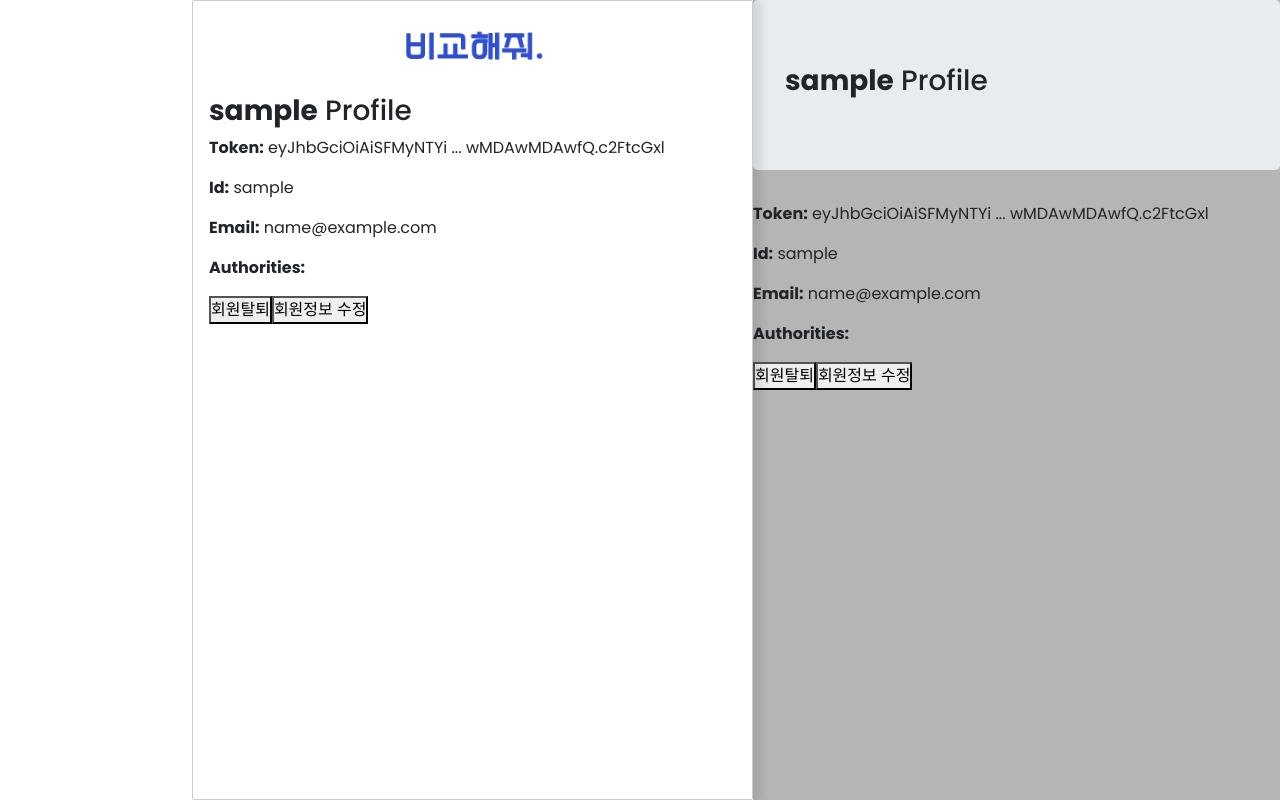
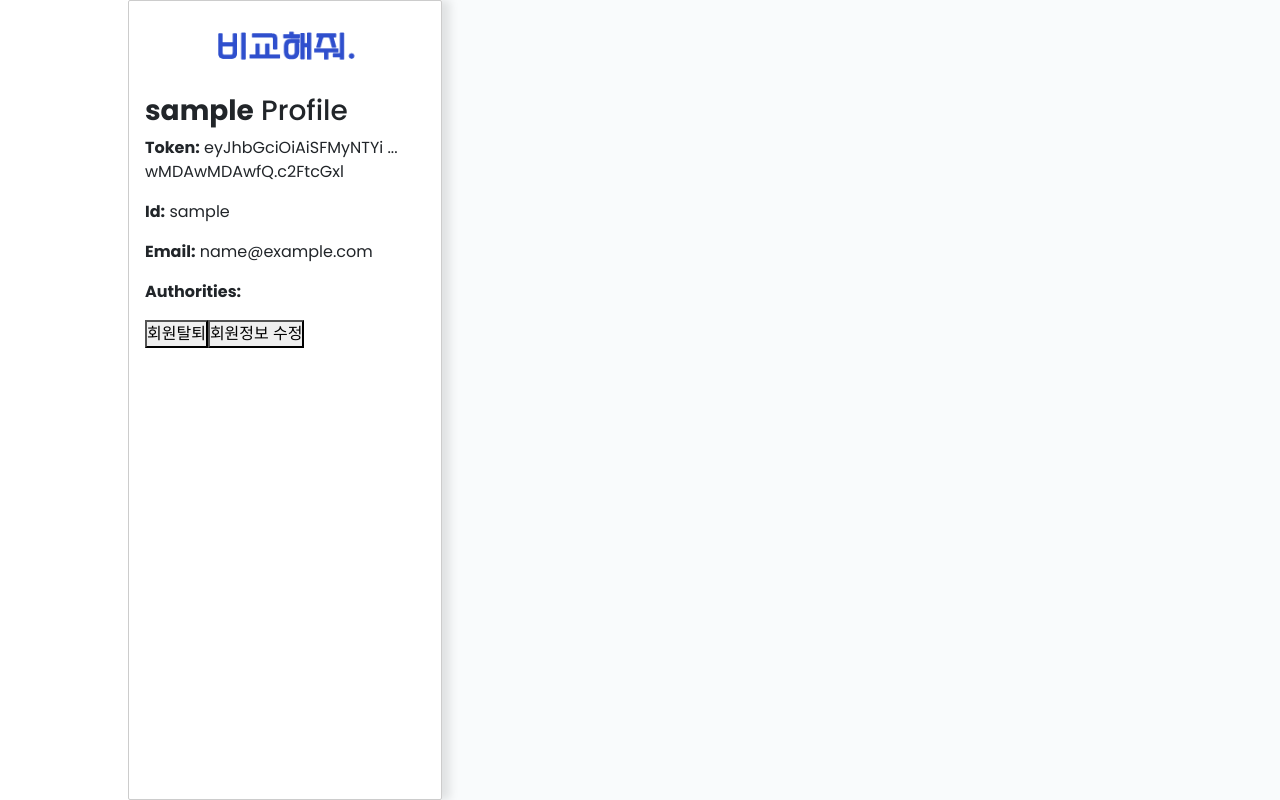
Before and after one commit to Hooddduck/BKHJ-frontend, a React (Create React App) app: page /profile in a window 1280 px wide. Built offline with nearby package versions, Linux system fonts and the light colour scheme; sample sign-in values are in the browser's storage.

Commit message:
프로필수정2

```diff
--- a/src/components/profile.component.css
+++ b/src/components/profile.component.css
@@ -2,19 +2,20 @@
     width: 100%;
     height: 100vh;
     margin: 0 auto;
-    padding-left: 15%;
+    padding-left: 10%;
     box-sizing: border-box;
+    display: flex;
   }
 
-  .profile {
+  .profile-container {
+    justify-content: space-between;
+    height: 100%;
     display: flex;
-    flex-direction: row;
-    height: 100%;
+    width: 100%;
   }
 
   .profile-left {
-    flex: 1;
-    width: 70%;
+    flex: 0.25;
     background-color: rgb(255, 255, 255);
     border: 1px solid #ccc;
     border-radius: 2px;
@@ -26,7 +27,7 @@
   }
 
   .profile-right {
-    flex: 1;
-    background-color: #b5b5b5;
+    flex: 0.75;
+    background-color: #F9FBFC;
     z-index: 1;
   }
--- a/src/components/profile.component.js
+++ b/src/components/profile.component.js
@@ -51,7 +51,7 @@
 
     return (
       <section className="profile-wraper">
-        <div className="profile">
+        <div className="profile-container">
         {/* left side */}
         <div className="profile-left">
           {this.state.userReady ? (
@@ -96,40 +96,7 @@
         </div>
         {/* right side */}
         <div className="profile-right">
-          {this.state.userReady ? (
-            <div>
-              <header className="jumbotron">
-                <h3>
-                  <strong>{currentUser.username}</strong> Profile
-                </h3>
-              </header>
 
-              <p>
-                <strong>Token:</strong>{" "}
-                {currentUser.accessToken.substring(0, 20)} ...{" "}
-                {currentUser.accessToken.substr(
-                  currentUser.accessToken.length - 20
-                )}
-              </p>
-              <p>
-                <strong>Id:</strong> {currentUser.username}
-              </p>
-              <p>
-                <strong>Email:</strong> {currentUser.email}
-              </p>
-              <strong>Authorities:</strong>
-              <ul>
-                {currentUser.roles &&
-                  currentUser.roles.map((role, index) => (
-                    <li key={index}>{role}</li>
-                  ))}
-              </ul>
-              <button onClick={handleDeleteMember}>회원탈퇴</button>
-              <button onClick={this.updateProfile.bind(this)}>
-                회원정보 수정
-              </button>
-            </div>
-          ) : null}
         </div>
         </div>
       </section>
```
